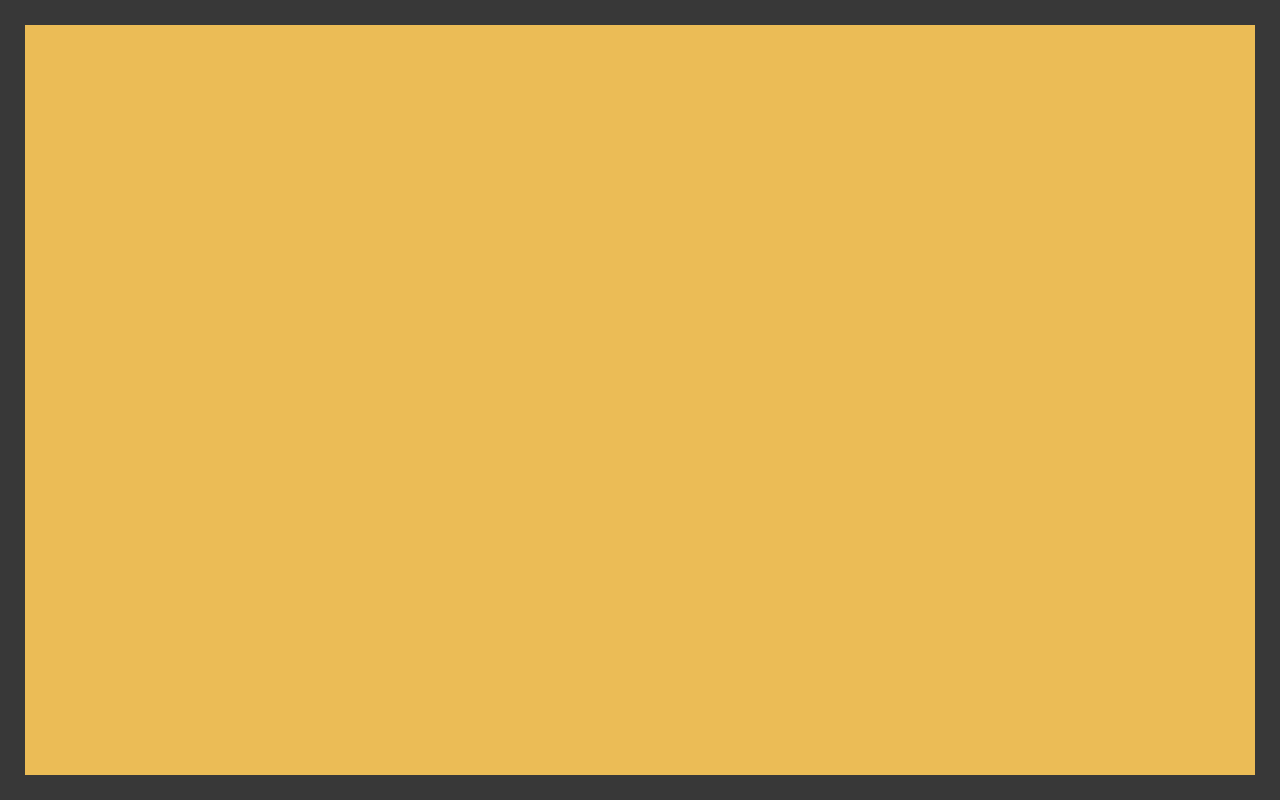
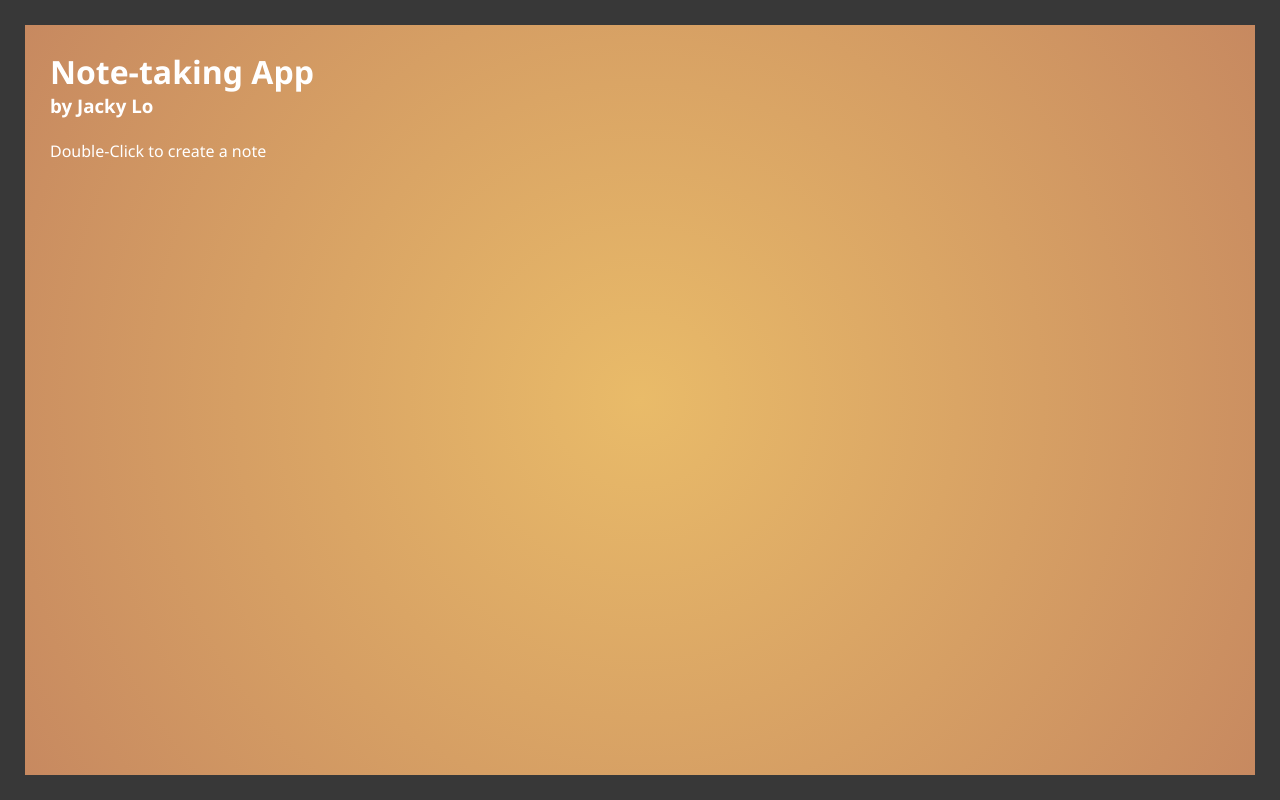
Before and after one commit to jljcky/react-notetaking-app, a React (Create React App) app: page / in a window 1280 px wide. Built offline with nearby package versions, Linux system fonts and the light colour scheme.

Commit message:
add noteboard header, small css changes, bug fix where letting go of mouse button over noteboard while selecting text resets selected note id

```diff
--- a/src/App.js
+++ b/src/App.js
@@ -2,7 +2,17 @@ import React from "react";
 import Noteboard from "./Noteboard";
 
 function App() {
-  return <Noteboard />;
+  return (
+    <div>
+      <div className="noteboard-header">
+        <h1>Note-taking App</h1>
+        <h3>by Jacky Lo</h3>
+        <br />
+        <div>Double-Click to create a note</div>
+      </div>
+      <Noteboard />
+    </div>
+  );
 }
 
 export default App;
--- a/src/Note.jsx
+++ b/src/Note.jsx
@@ -31,7 +31,8 @@ class Note extends Component {
         <NoteField
           description={note.description}
           writeNote={this.props.writeNote}
-          isNotIdle={this.props.isNotIdle}
+          isNotIdle={this.props.isDragging || this.props.isResizing}
+          selected={this.props.selected}
         />
         <NoteResize
           noteID={note.noteID}
--- a/src/NoteField.jsx
+++ b/src/NoteField.jsx
@@ -1,18 +1,19 @@
-import React, { Component } from "react";
+import React, { useState } from "react";
 
-class NoteField extends Component {
-  render() {
+const NoteField = (props) => {
+  // const [disableText, setTextDisabled] = useState(true);
   return (
     <textarea
-        className="note-field"
-        disabled={this.props.isNotIdle}
-        value={this.props.description}
+      className={"note-field" /* + (disableText ? " disabled-text" : "")*/}
+      disabled={props.isNotIdle}
+      value={props.description}
       onChange={(e) => {
-          this.props.writeNote(e);
+        props.writeNote(e);
       }}
+      // onFocus={() => setTextDisabled(false)}
+      // onBlur={() => setTextDisabled(true)}
     ></textarea>
   );
-  }
-}
+};
 
 export default NoteField;
--- a/src/Noteboard.jsx
+++ b/src/Noteboard.jsx
@@ -39,7 +39,7 @@ class Noteboard extends Component {
 
   createNote = (e) => {
     let notes = this.state.notes;
-    notes.push({
+    let note = {
       width: 250,
       height: 250,
       noteID: this.state.noteID,
@@ -47,7 +47,8 @@ class Noteboard extends Component {
       y: e.clientY,
       zIndex: this.state.zIndex,
       description: "",
-    });
+    };
+    notes.push(note);
     this.setState((prevState) => {
       return {
         zIndex: prevState.zIndex + 1,
@@ -55,6 +56,7 @@ class Noteboard extends Component {
         notes: notes,
       };
     });
+    return note.noteID;
   };
 
   getMouseInfoFromNote = (e, id) => {
@@ -132,7 +134,6 @@ class Noteboard extends Component {
         selected={this.state.selectedNoteID === note.noteID}
         isDragging={this.state.isDragging}
         isResizing={this.state.isResizing}
-        isNotIdle={this.state.isDragging || this.state.isResizing}
       />
     ));
     return (
@@ -140,24 +141,23 @@ class Noteboard extends Component {
         className="noteboard"
         onDoubleClick={(e) => {
           if (e.target.className !== "noteboard") return;
-          this.createNote(e);
+          let newNoteID = this.createNote(e);
+          this.selectNote(newNoteID);
         }}
         onMouseDown={(e) => {
           if (e.target.className === "note-drag")
             this.setState({ isDragging: true });
           else if (e.target.className === "note-resize")
             this.setState({ isResizing: true });
+          else if (e.target.className === "noteboard") this.deselectNote();
         }}
         onMouseMove={(e) => {
           if (this.state.selectedNoteID === -1) return;
-          else if (this.state.isDragging)
-            this.dragNote(e, this.state.selectedNoteID, "mousemove");
-          else if (this.state.isResizing)
-            this.resizeNote(e, this.state.selectedNoteID, "mousemove");
+          else if (this.state.isDragging) this.dragNote(e);
+          else if (this.state.isResizing) this.resizeNote(e);
         }}
         onMouseUp={(e) => {
           this.setState({ isResizing: false, isDragging: false });
-          if (e.target.className === "noteboard") this.deselectNote();
         }}
       >
         {notes}
--- a/src/index.css
+++ b/src/index.css
@@ -7,8 +7,32 @@ body {
   overflow: hidden;
 }
 
+.noteboard-header {
+  position: absolute;
+  color: white;
+  font-family: "Segoe UI", Tahoma, Geneva, Verdana, sans-serif;
+  top: 50px;
+  left: 50px;
+  user-select: none;
+  -webkit-user-select: none;
+  -moz-user-select: none;
+  -ms-user-select: none;
+}
+
+.noteboard-header > h1,
+h2,
+h3,
+h4 {
+  margin: 0;
+}
+
 .noteboard {
-  background-color: rgb(235, 188, 86);
+  background: rgb(233, 187, 105);
+  background: radial-gradient(
+    circle,
+    rgba(233, 187, 105, 1) 0%,
+    rgba(199, 137, 96, 1) 100%
+  );
   width: calc(100vw - 50px);
   height: calc(100vh - 50px);
   margin: 25px;
@@ -33,6 +57,7 @@ body {
 .note-field {
   background: transparent;
   margin: 10px;
+  padding: 5px;
   flex: 1 1 auto;
   overflow-wrap: break-word;
   resize: none;
@@ -41,8 +66,36 @@ body {
   outline: none;
 }
 
+/* .note-field .disabled-text {
+  user-select: none;
+  -webkit-user-select: none;
+  -moz-user-select: none;
+  -ms-user-select: none;
+} */
+
+.note-field::-webkit-scrollbar {
+  width: 6px;
+}
+
+/* Track */
+.note-field::-webkit-scrollbar-track {
+  background: #a78f6b8c;
+  border-radius: 3px;
+}
+
+/* Handle */
+.note-field::-webkit-scrollbar-thumb {
+  background: rgb(46, 46, 46);
+  border-radius: 3px;
+}
+
+/* Handle on hover */
+.note-field::-webkit-scrollbar-thumb:hover {
+  background: #555;
+}
+
 .note-field:focus {
-  outline: skyblue 3px solid;
+  outline: #555 2px solid;
 }
 
 .note-field:disabled {
```
Lines whose indentation alone changed are shown as unchanged.
